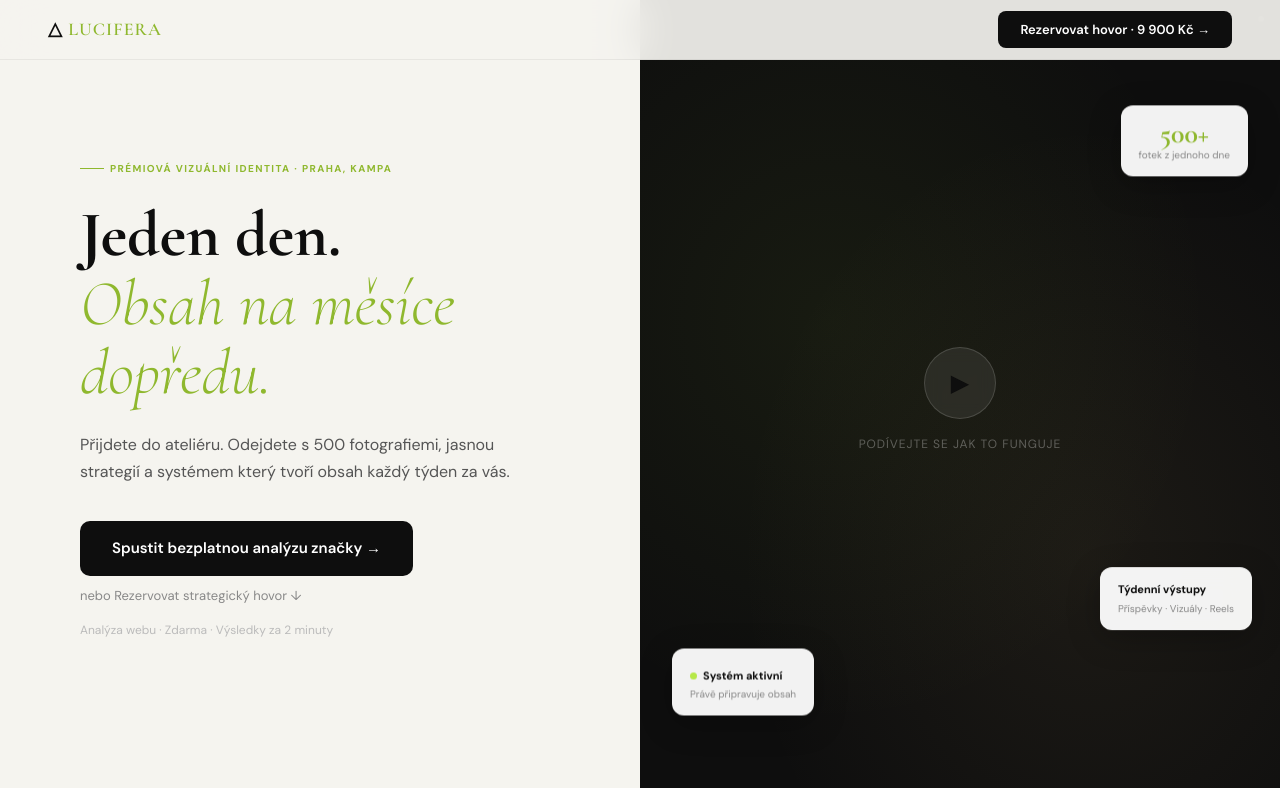
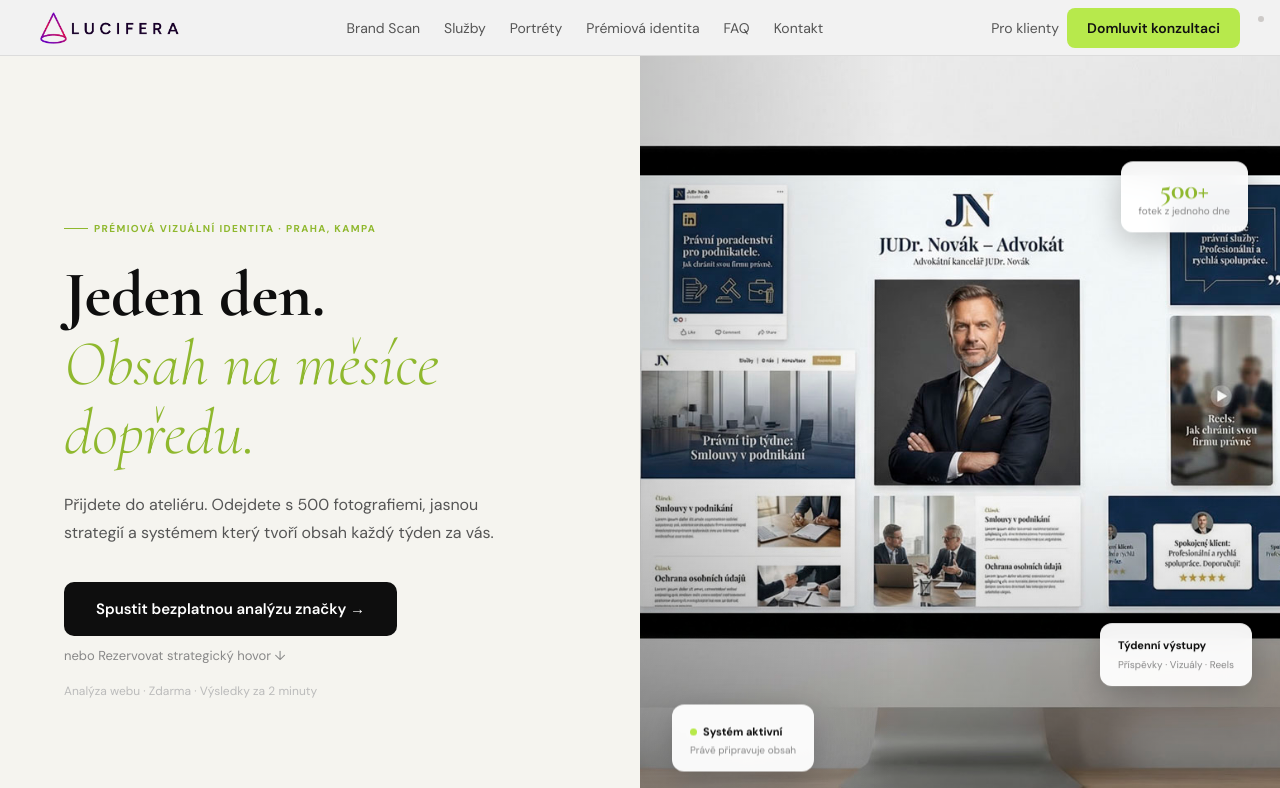
Before and after one commit to katarinabrics-eng/ai-content-studio, a Next.js app in the folder apps/content-studio/: page /premiova-vizualni-identita in a window 1280 px wide. Shown: the top 788 px of the page. Built offline with nearby package versions, Linux system fonts and the light colour scheme.

Commit message:
feat(premiova): replace nav with Header, center hero text, add crossfade carousel from UKAZKY BRANDU
Co-Authored-By: Claude Sonnet 4.6 <noreply@anthropic.com>

```diff
--- a/apps/content-studio/src/app/premiova-vizualni-identita/page.tsx
+++ b/apps/content-studio/src/app/premiova-vizualni-identita/page.tsx
@@ -1,8 +1,28 @@
 "use client";
 
-import { useEffect } from "react";
+import { useEffect, useState } from "react";
+import { Header } from "../components/Header";
+
+const CAROUSEL_PHOTOS = [
+  "/placeholders/UKAZKY BRANDU/01.JPG",
+  "/placeholders/UKAZKY BRANDU/02.JPG",
+  "/placeholders/UKAZKY BRANDU/04.JPG",
+  "/placeholders/UKAZKY BRANDU/05.JPG",
+  "/placeholders/UKAZKY BRANDU/06.JPG",
+  "/placeholders/UKAZKY BRANDU/07.JPG",
+  "/placeholders/UKAZKY BRANDU/08.JPG",
+  "/placeholders/UKAZKY BRANDU/09.JPG",
+];
 
 export default function PremiovaVizualniIdentita() {
+  const [activeIdx, setActiveIdx] = useState(0);
+
+  useEffect(() => {
+    const timer = setInterval(() => {
+      setActiveIdx((i) => (i + 1) % CAROUSEL_PHOTOS.length);
+    }, 3800);
+    return () => clearInterval(timer);
+  }, []);
   useEffect(() => {
     const obs = new IntersectionObserver(
       (entries) => {
@@ -20,6 +40,8 @@ export default function PremiovaVizualniIdentita() {
   }, []);
 
   return (
+    <>
+    <Header />
     <div className="pvi-page">
       <style>{`
         @import url('https://fonts.googleapis.com/css2?family=Cormorant+Garamond:ital,wght@0,300;0,400;0,600;0,700;1,300;1,400;1,600&family=DM+Sans:opsz,wght@9..40,300;9..40,400;9..40,500;9..40,600;9..40,700&display=swap');
@@ -36,31 +58,16 @@ export default function PremiovaVizualniIdentita() {
         }
         html { scroll-behavior:smooth; }
 
-        /* ── NAV ── */
-        .pvi-page nav {
-          position:fixed;top:0;left:0;right:0;z-index:100;
-          padding:0 48px;height:60px;
-          display:flex;align-items:center;justify-content:space-between;
-          background:rgba(245,244,239,0.92);backdrop-filter:blur(20px);
-          border-bottom:1px solid rgba(0,0,0,0.06);
-        }
-        .pvi-page .nav-logo{font-family:'Cormorant Garamond',serif;font-size:18px;font-weight:600;letter-spacing:0.06em;}
-        .pvi-page .nav-logo span{color:var(--lime-dark);}
-        .pvi-page .nav-cta{
-          background:var(--black);color:#fff;padding:9px 22px;border-radius:8px;
-          font-size:13px;font-weight:600;cursor:pointer;border:none;
-          transition:all 0.2s;
-        }
-        .pvi-page .nav-cta:hover{background:var(--dark);}
-
         /* ── HERO ── */
         .pvi-page .hero{
           min-height:100vh;display:grid;grid-template-columns:1fr 1fr;
-          padding-top:60px;
         }
         .pvi-page .hero-left{
           display:flex;flex-direction:column;justify-content:center;
-          padding:80px 64px 80px 80px;
+          padding:80px 56px 80px 64px;
+        }
+        .pvi-page .hero-left-inner{
+          max-width:520px;
         }
         .pvi-page .hero-badge{
           display:inline-flex;align-items:center;gap:6px;
@@ -93,30 +100,22 @@ export default function PremiovaVizualniIdentita() {
         .pvi-page .btn-secondary:hover{color:var(--black);}
         .pvi-page .hero-note{font-size:12px;color:#bbb;margin-top:6px;}
 
-        /* HERO RIGHT */
+        /* HERO RIGHT — CROSSFADE CAROUSEL */
         .pvi-page .hero-right{
           position:relative;background:var(--black);overflow:hidden;
         }
-        .pvi-page .hero-video-wrap{
-          position:absolute;inset:0;display:flex;align-items:center;justify-content:center;
+        .pvi-page .carousel-img{
+          position:absolute;inset:0;width:100%;height:100%;
+          object-fit:cover;object-position:center top;
+          opacity:0;transition:opacity 1.4s ease;
+          pointer-events:none;
         }
-        .pvi-page .video-placeholder{
-          width:100%;height:100%;
-          background:
-            radial-gradient(ellipse at 30% 40%,rgba(180,232,66,0.06) 0%,transparent 60%),
-            radial-gradient(ellipse at 70% 70%,rgba(201,169,110,0.08) 0%,transparent 55%),
-            #0e0e0e;
-          display:flex;flex-direction:column;align-items:center;justify-content:center;gap:16px;
+        .pvi-page .carousel-img.active{opacity:1;}
+        .pvi-page .carousel-overlay{
+          position:absolute;inset:0;pointer-events:none;
+          background:linear-gradient(to right,rgba(0,0,0,0.18) 0%,transparent 40%),
+                      linear-gradient(to top,rgba(0,0,0,0.35) 0%,transparent 50%);
         }
-        .pvi-page .play-btn{
-          width:72px;height:72px;border-radius:50%;
-          background:rgba(255,255,255,0.08);border:1px solid rgba(255,255,255,0.15);
-          display:flex;align-items:center;justify-content:center;
-          font-size:24px;cursor:pointer;transition:all 0.25s;
-          backdrop-filter:blur(8px);
-        }
-        .pvi-page .play-btn:hover{background:rgba(180,232,66,0.15);border-color:var(--lime-border);transform:scale(1.08);}
-        .pvi-page .video-label{font-size:12px;color:rgba(255,255,255,0.3);letter-spacing:0.08em;text-transform:uppercase;}
 
         /* FLOATING CARDS */
         .pvi-page .float-card{
@@ -387,15 +386,10 @@ export default function PremiovaVizualniIdentita() {
         .pvi-page .reveal-d4{transition-delay:0.4s;}
       `}</style>
 
-      {/* NAV */}
-      <nav>
-        <div className="nav-logo">△ <span>LUCIFERA</span></div>
-        <button className="nav-cta">Rezervovat hovor · 9 900 Kč →</button>
-      </nav>
-
       {/* HERO */}
       <section className="hero" style={{padding:0}}>
         <div className="hero-left">
+          <div className="hero-left-inner">
             <div className="hero-badge">Prémiová vizuální identita · Praha, Kampa</div>
             <h1>Jeden den.<br /><em>Obsah na měsíce dopředu.</em></h1>
             <p className="hero-sub">Přijdete do ateliéru. Odejdete s 500 fotografiemi, jasnou strategií a systémem který tvoří obsah každý týden za vás.</p>
@@ -405,13 +399,18 @@ export default function PremiovaVizualniIdentita() {
               <div className="hero-note">Analýza webu · Zdarma · Výsledky za 2 minuty</div>
             </div>
           </div>
+        </div>
         <div className="hero-right">
-          <div className="hero-video-wrap">
-            <div className="video-placeholder">
-              <div className="play-btn">▶</div>
-              <div className="video-label">Podívejte se jak to funguje</div>
-            </div>
-          </div>
+          {CAROUSEL_PHOTOS.map((src, i) => (
+            // eslint-disable-next-line @next/next/no-img-element
+            <img
+              key={src}
+              src={src}
+              alt=""
+              className={`carousel-img${i === activeIdx ? " active" : ""}`}
+            />
+          ))}
+          <div className="carousel-overlay" />
           <div className="float-card fc-1">
             <div><span className="fc-dot"></span><span className="fc-title">Systém aktivní</span></div>
             <div className="fc-sub">Právě připravuje obsah</div>
@@ -692,5 +691,6 @@ export default function PremiovaVizualniIdentita() {
         <div className="fb-note">Praha, Kampa · studio@lucifera.cz · Prémiová vizuální identita pro osobní značky</div>
       </div>
     </div>
+    </>
   );
 }
```
Lines whose indentation alone changed are shown as unchanged.
